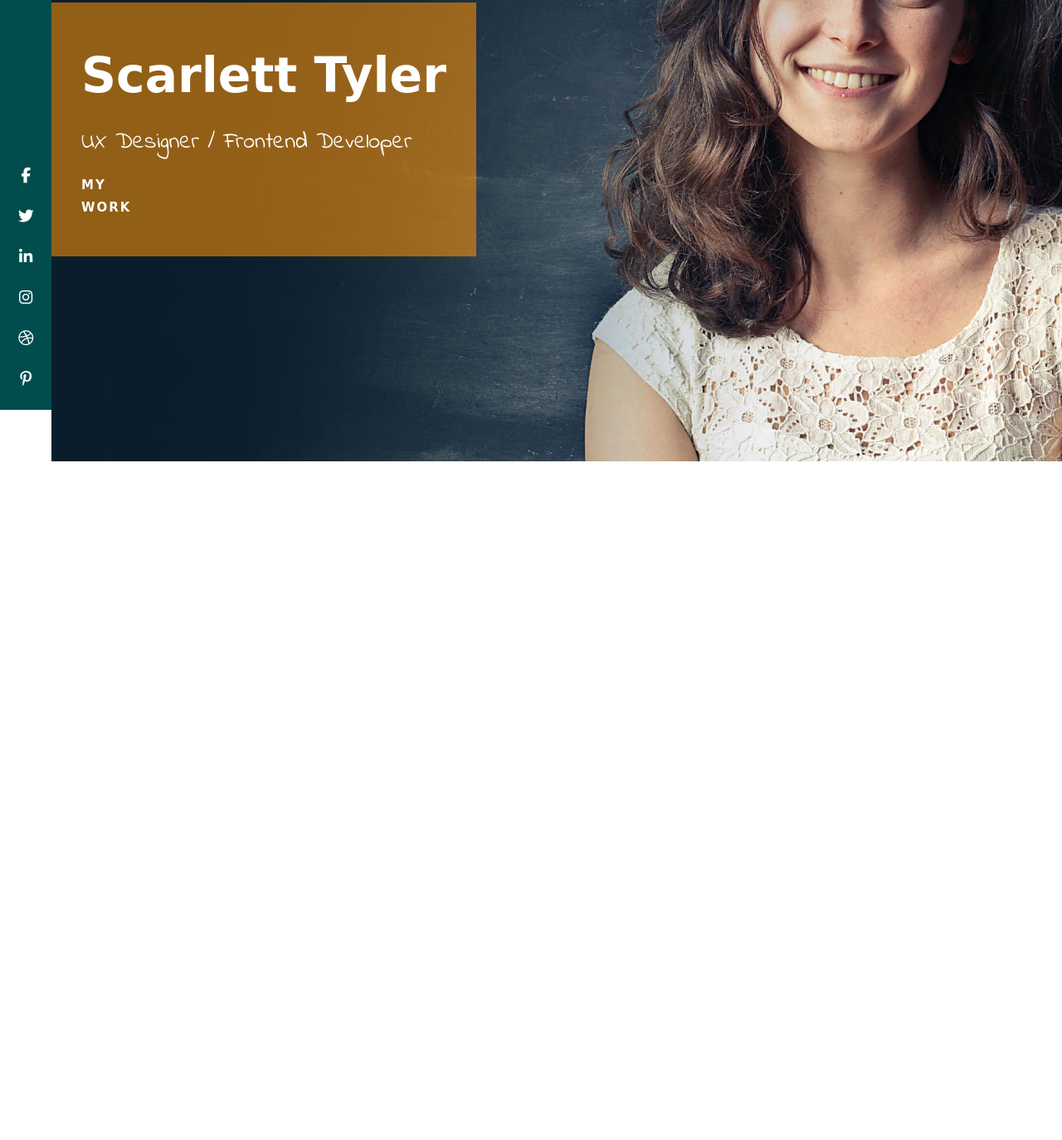
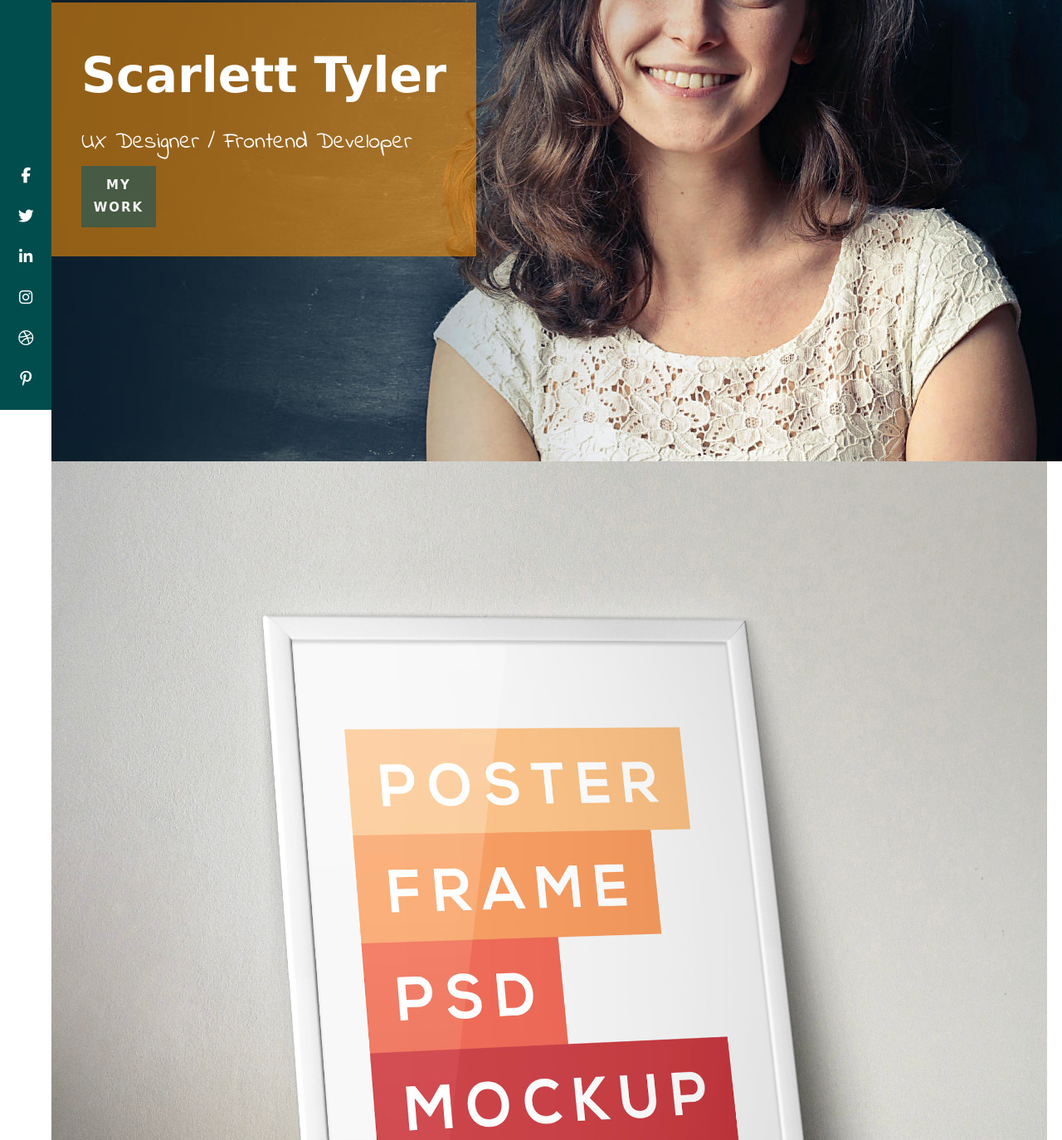
Before and after one commit to adarsh115/scarlete_portfolio, a plain HTML site: page index.html in a window 1280 px wide. Shown: the part 306-1680 px from the top of the page at 83% size. Before the commit the page ends 862 px from the top, so only its background shows below. Drawn offline with Linux system fonts and the light colour scheme; a web font is replaced by a local one.

Commit message:
hero part1 commit

```diff
--- a/index.html
+++ b/index.html
@@ -67,6 +67,11 @@
             </div>
         </section>
 
+        <section id='work'>
+            <div class="work__card">
+                <img src="img/portfolio-design-01-1.jpg" alt="poster">
+            </div>
+        </section>
 
     </main>
 
--- a/style.css
+++ b/style.css
@@ -312,6 +312,14 @@ div.showcase__content {
     color: white;
 }
 
+.showcase__content a {
+    background: rgba(41, 88, 85, 0.707);
+    text-align: center;
+    color: whitesmoke;
+    font-weight: 900;
+    z-index: 3;
+}
+
 .showcase__content--link:link,
 .showcase__content--link:visited {
     padding: 1rem 0;
@@ -342,7 +350,21 @@ div.showcase__content {
 .showcase__content--link:hover::after,
 .showcase__content--link:active::after {
     transform: scaleY(1);
-    transform-origin: top;
+    transform-origin: left;
+}
+
+
+/* ***********************************max-width:900px************************* */
+
+@media screen and (max-width:900px) {
+    section#showcase {
+        background-position: 100%;
+        align-items: flex-end;
+    }
+}
+
+section#showcase {
+    background-position: 100%;
 }
 
 @media screen and (max-width: 610px) {}
```
